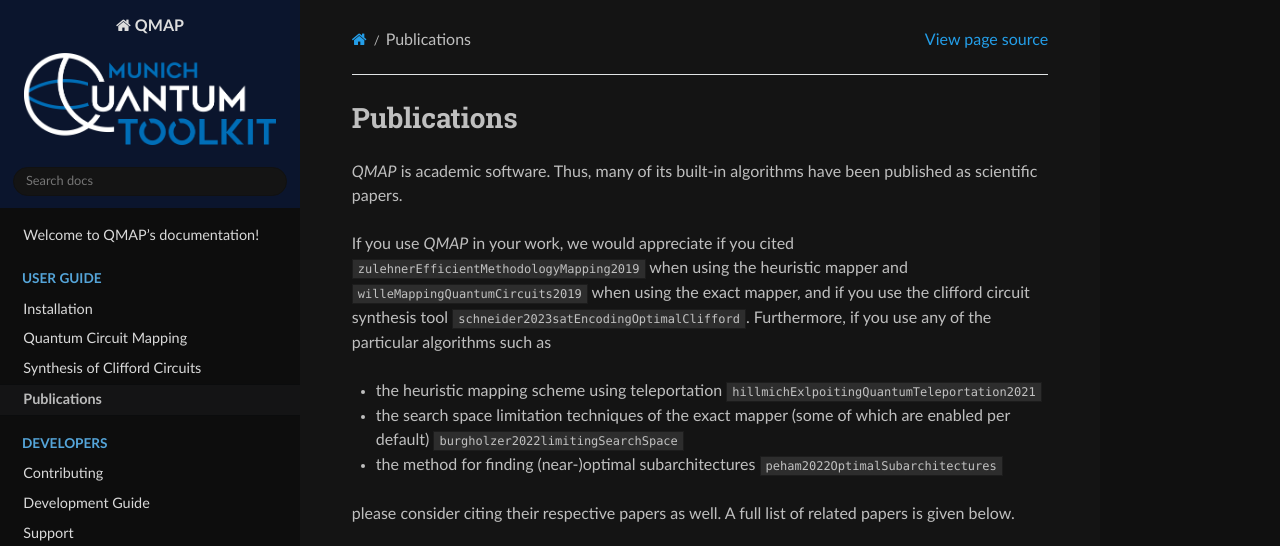
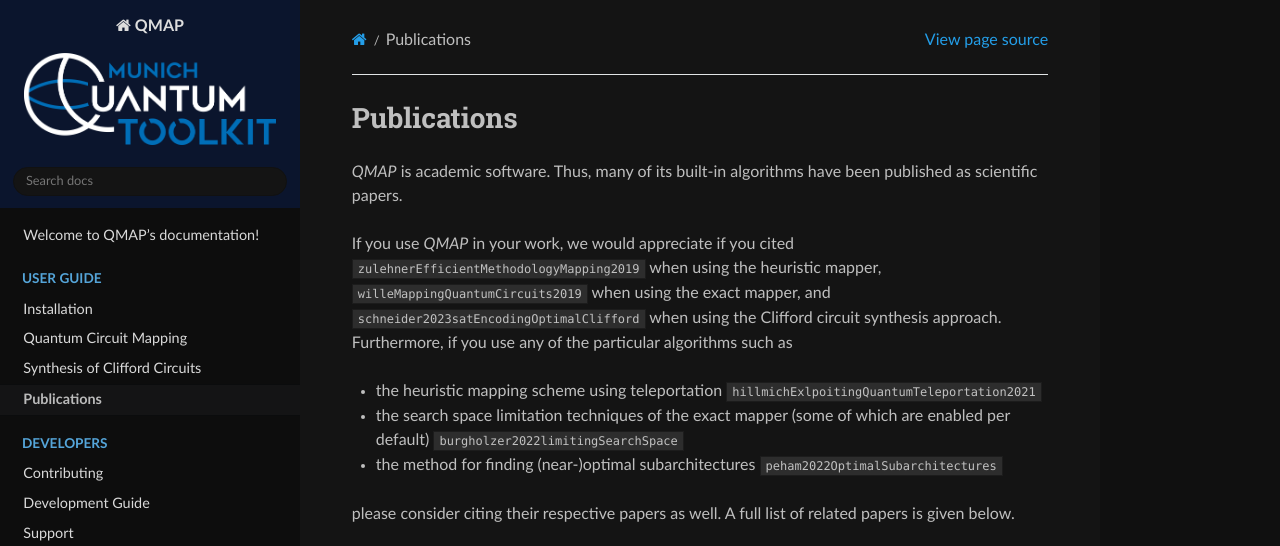
Before and after one commit to cda-tum/mqt-qmap, a Sphinx documentation site: the page built from docs/source/Publications.rst, in a window 1280 px wide, cut to the strip 0-546 px from the top of the page. Built offline with Sphinx 7.4.7 and the Read the Docs theme 2.0.0, drawn with Linux system fonts in a browser that asks for light colours; the version number could not be read and is left out; cross-references to code outside the pages are shown as plain code.

Commit message:
Update docs/source/Publications.rst
Co-authored-by: Lukas Burgholzer <lukas.burgholzer@jku.at>

```diff
--- a/docs/source/Publications.rst
+++ b/docs/source/Publications.rst
@@ -3,7 +3,7 @@
 
 *QMAP* is academic software. Thus, many of its built-in algorithms have been published as scientific papers.
 
-If you use *QMAP* in your work, we would appreciate if you cited :cite:labelpar:`zulehnerEfficientMethodologyMapping2019` when using the heuristic mapper and :cite:labelpar:`willeMappingQuantumCircuits2019` when using the exact mapper, and if you use the clifford circuit synthesis tool :cite:labelpar:`schneider2023satEncodingOptimalClifford`.
+If you use *QMAP* in your work, we would appreciate if you cited :cite:labelpar:`zulehnerEfficientMethodologyMapping2019` when using the heuristic mapper, :cite:labelpar:`willeMappingQuantumCircuits2019` when using the exact mapper, and :cite:labelpar:`schneider2023satEncodingOptimalClifford` when using the Clifford circuit synthesis approach.
 Furthermore, if you use any of the particular algorithms such as
 
 - the heuristic mapping scheme using teleportation :cite:labelpar:`hillmichExlpoitingQuantumTeleportation2021`
```
